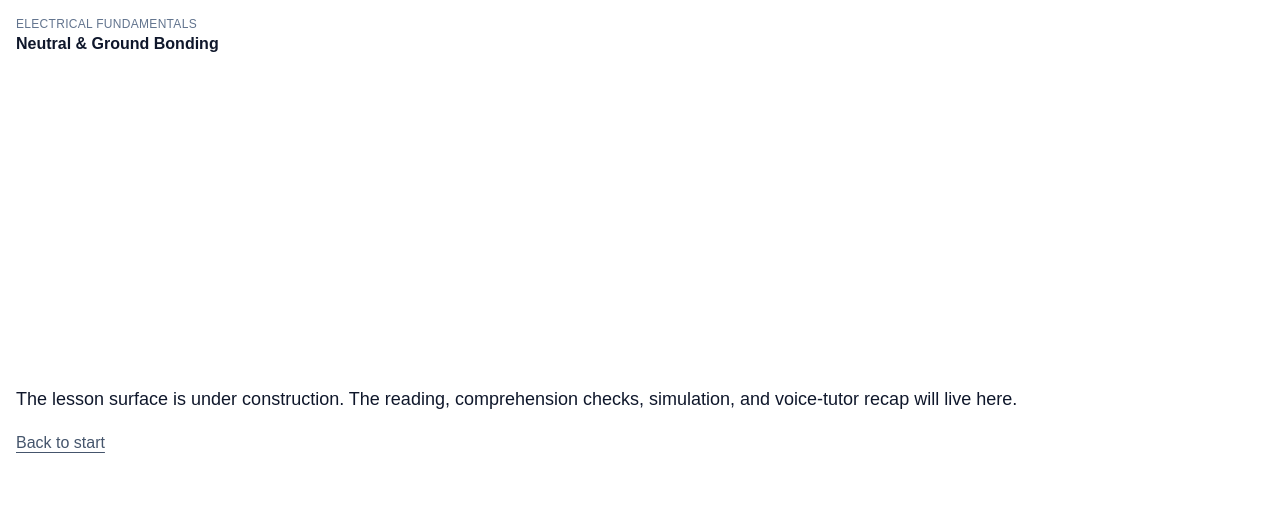
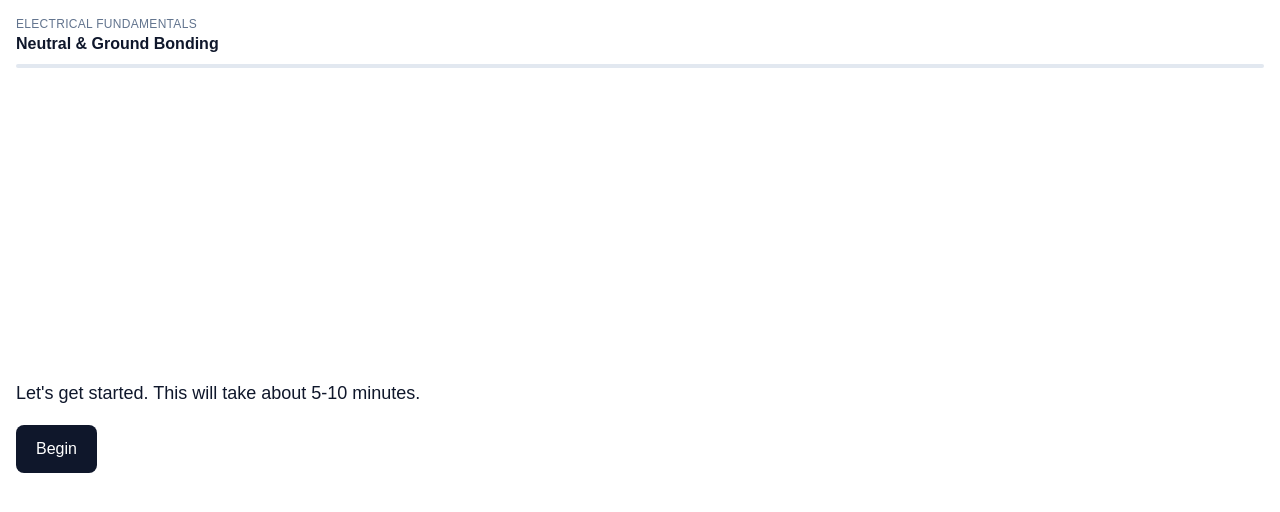
Before and after one commit to jacobwagner8/frontier-take-home, a Next.js app: page /lesson in a window 1280 px wide. Shown: the top 512 px of the page. Built offline with nearby package versions, Linux system fonts and the light colour scheme.

Commit message:
Wire lesson page with state machine and core screens

```diff
--- a/app/lesson/page.tsx
+++ b/app/lesson/page.tsx
@@ -1,21 +1,123 @@
-import Link from "next/link";
+"use client";
+
+import { useReducer } from "react";
 import { LessonShell } from "@/components/LessonShell";
+import { ReadingScreen } from "@/components/ReadingScreen";
+import { MCQuestionScreen } from "@/components/MCQuestionScreen";
+import { RemediationScreen } from "@/components/RemediationScreen";
+import {
+  initialLessonState,
+  lessonReducer,
+  progressFor,
+} from "@/lib/lessonMachine";
+import { curriculum } from "@/lib/curriculum";
 
 export default function LessonPage() {
+  const [state, dispatch] = useReducer(lessonReducer, initialLessonState);
+  const progress = progressFor(state.step);
+
   return (
-    <LessonShell>
-      <div className="flex-1 flex flex-col justify-center items-start gap-4">
-        <p className="text-lg leading-relaxed">
-          The lesson surface is under construction. The reading, comprehension
-          checks, simulation, and voice-tutor recap will live here.
-        </p>
-        <Link
-          href="/"
-          className="text-slate-600 underline underline-offset-4"
-        >
-          Back to start
-        </Link>
-      </div>
+    <LessonShell progress={progress}>
+      {state.step === "intro" && (
+        <div className="flex-1 flex flex-col justify-center items-start gap-4">
+          <p className="text-lg leading-relaxed">
+            Let&apos;s get started. This will take about 5-10 minutes.
+          </p>
+          <button
+            type="button"
+            onClick={() => dispatch({ type: "ADVANCE" })}
+            className="px-5 py-3 rounded-lg bg-slate-900 text-white font-medium"
+          >
+            Begin
+          </button>
+        </div>
+      )}
+
+      {state.step === "reading1" && (
+        <ReadingScreen
+          section={curriculum.reading1}
+          onAdvance={() => dispatch({ type: "ADVANCE" })}
+        />
+      )}
+
+      {state.step === "mcq1" && (
+        <MCQuestionScreen
+          mcq={curriculum.mcq1}
+          onAnswer={(opt) =>
+            dispatch({ type: "ANSWER_MCQ", mcqId: "mcq1", optionId: opt.id })
+          }
+        />
+      )}
+
+      {state.step === "remediation1" && state.lastWrongOptionId && (
+        <RemediationScreen
+          wrongOption={
+            curriculum.mcq1.options.find(
+              (o) => o.id === state.lastWrongOptionId,
+            )!
+          }
+          onAdvance={() => dispatch({ type: "ADVANCE" })}
+        />
+      )}
+
+      {state.step === "simulation" && (
+        <div className="flex flex-col gap-4">
+          <p>Simulation coming in Phase 2.</p>
+          <button
+            type="button"
+            onClick={() => dispatch({ type: "ADVANCE" })}
+            className="self-end px-4 py-2.5 rounded-lg bg-slate-900 text-white font-medium"
+          >
+            Skip (temp)
+          </button>
+        </div>
+      )}
+
+      {state.step === "mcq2" && (
+        <MCQuestionScreen
+          mcq={curriculum.mcq2}
+          onAnswer={(opt) =>
+            dispatch({ type: "ANSWER_MCQ", mcqId: "mcq2", optionId: opt.id })
+          }
+        />
+      )}
+
+      {state.step === "remediation2" && state.lastWrongOptionId && (
+        <RemediationScreen
+          wrongOption={
+            curriculum.mcq2.options.find(
+              (o) => o.id === state.lastWrongOptionId,
+            )!
+          }
+          onAdvance={() => dispatch({ type: "ADVANCE" })}
+        />
+      )}
+
+      {state.step === "voiceTutor" && (
+        <div className="flex flex-col gap-4">
+          <p>Voice tutor coming in Phase 3.</p>
+          <button
+            type="button"
+            onClick={() => dispatch({ type: "ADVANCE" })}
+            className="self-end px-4 py-2.5 rounded-lg bg-slate-900 text-white font-medium"
+          >
+            Skip (temp)
+          </button>
+        </div>
+      )}
+
+      {state.step === "done" && (
+        <div className="flex-1 flex flex-col justify-center items-start gap-4">
+          <h2 className="text-xl font-semibold">Lesson complete</h2>
+          <button
+            type="button"
+            onClick={() => dispatch({ type: "RESTART_LESSON" })}
+            className="px-4 py-2.5 rounded-lg border border-slate-300 font-medium"
+          >
+            Restart
+          </button>
+        </div>
+      )}
     </LessonShell>
   );
 }
```
